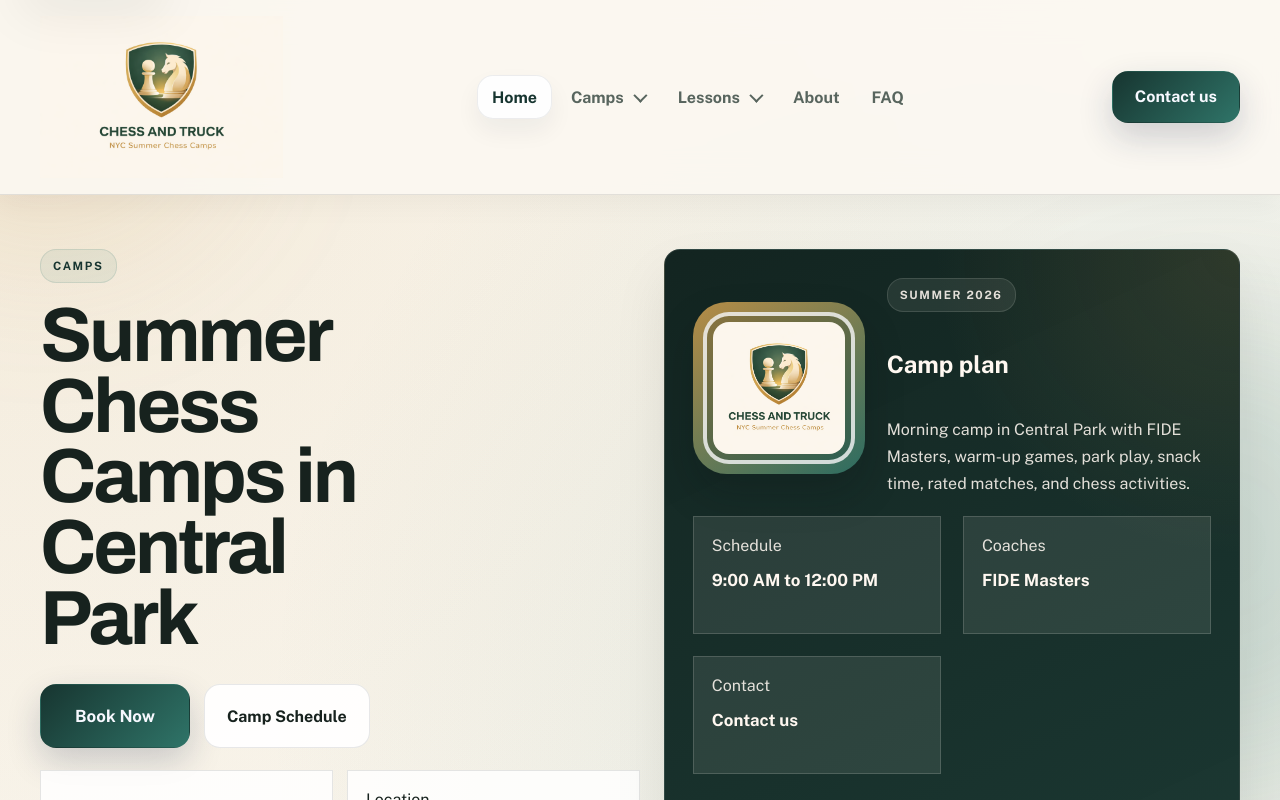
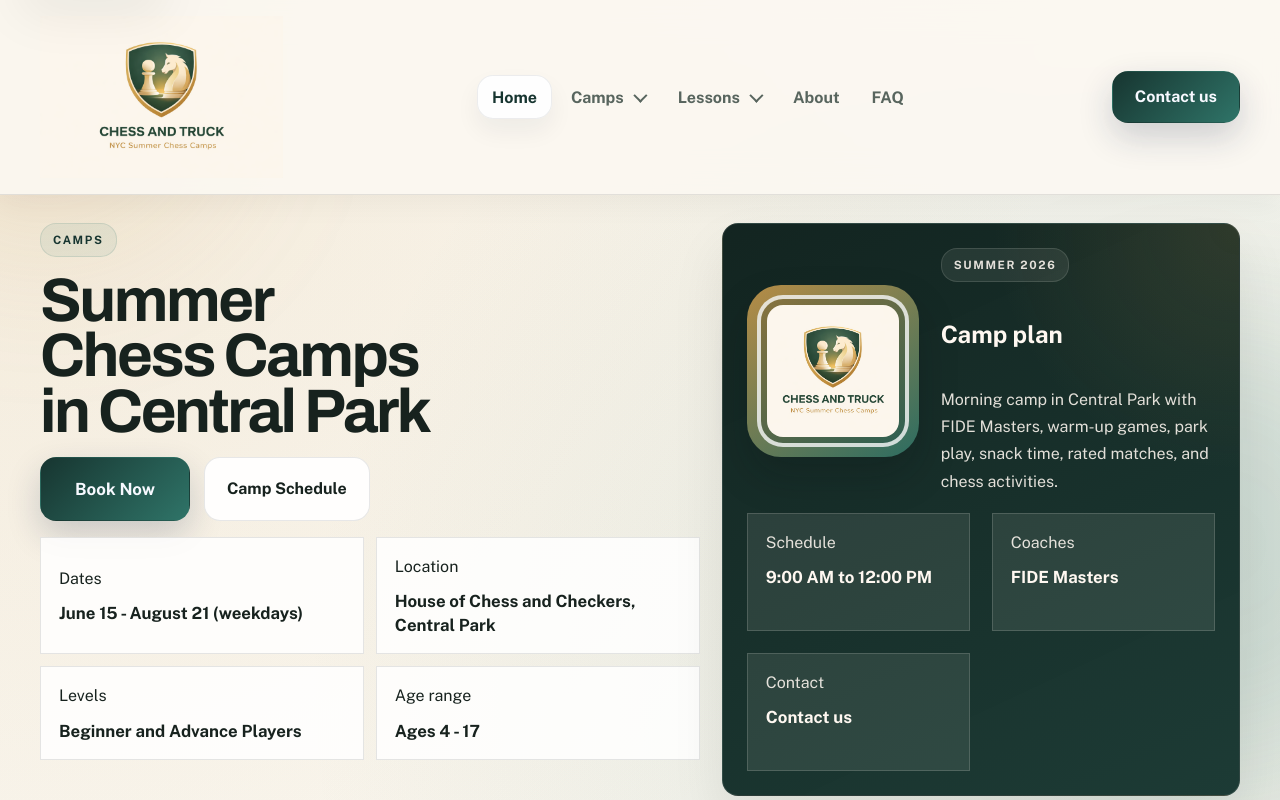
Before and after one commit to Aminjon0603/chess-and-truck-site, a React (Vite) app: page / in a window 1280 px wide. Shown: the top 800 px of the page. Built offline with nearby package versions, Linux system fonts and the light colour scheme.

Commit message:
Tighten camp hero spacing

```diff
--- a/src/ChessTruckApp.jsx
+++ b/src/ChessTruckApp.jsx
@@ -1610,9 +1610,9 @@ function CampsOverviewPage({
 
   return (
     <>
-      <section className="page-hero lesson-page-hero">
-        <div className="shell lesson-hero-grid lesson-detail-hero-grid">
-          <div className="lesson-hero-copy lesson-detail-hero-copy">
+      <section className="page-hero lesson-page-hero camp-overview-hero">
+        <div className="shell lesson-hero-grid lesson-detail-hero-grid camp-overview-hero-grid">
+          <div className="lesson-hero-copy lesson-detail-hero-copy camp-overview-hero-copy">
             <span className="section-tag">{campOverviewPage.eyebrow}</span>
             <h1>{campOverviewPage.title}</h1>
             {campOverviewPage.intro ? <p className="page-intro">{campOverviewPage.intro}</p> : null}
@@ -1646,7 +1646,7 @@ function CampsOverviewPage({
             </div>
           </div>
 
-          <article className="surface surface-dark lesson-hero-panel lesson-detail-hero-panel">
+          <article className="surface surface-dark lesson-hero-panel lesson-detail-hero-panel camp-overview-hero-panel">
             <div className="lesson-hero-top">
               <div className="lesson-photo-shell">
                 <img src={brandLogo} alt={`${siteBrand.name} logo`} className="lesson-photo lesson-detail-photo camp-logo-photo" />
--- a/src/site.css
+++ b/src/site.css
@@ -1026,6 +1026,34 @@ a {
   line-height: 0.92;
 }
 
+.camp-overview-hero {
+  padding-top: 28px;
+  padding-bottom: 12px;
+}
+
+.camp-overview-hero-grid {
+  grid-template-columns: minmax(0, 1.12fr) minmax(320px, 0.88fr);
+  gap: 22px;
+}
+
+.camp-overview-hero-copy {
+  gap: 16px;
+}
+
+.camp-overview-hero-copy h1 {
+  max-width: 10.8ch;
+  font-size: clamp(2.8rem, 4.8vw, 4.3rem);
+  line-height: 0.9;
+}
+
+.camp-overview-hero-copy .cta-row {
+  margin-top: 2px;
+}
+
+.camp-overview-hero-panel {
+  padding: 24px;
+}
+
 .lesson-detail-hero-panel {
   background:
     radial-gradient(circle at top right, rgba(196, 149, 73, 0.14), transparent 32%),
@@ -1230,13 +1258,13 @@ a {
 }
 
 .camp-hero-facts {
-  margin-top: 4px;
+  margin-top: 0;
   grid-template-columns: repeat(2, minmax(0, 1fr));
-  gap: 14px;
+  gap: 12px;
 }
 
 .camp-hero-facts > div {
-  min-height: 110px;
+  min-height: 86px;
 }
 
 .camp-detail-grid {
```
